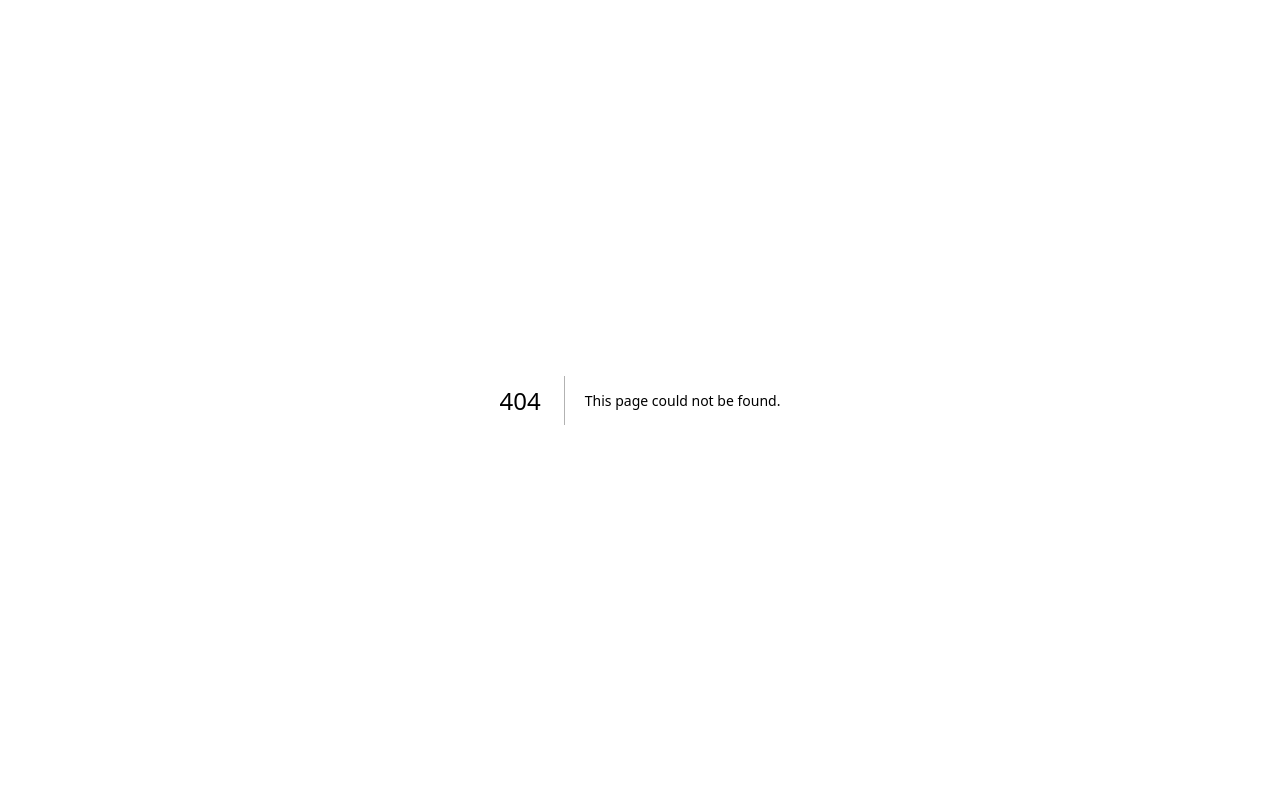
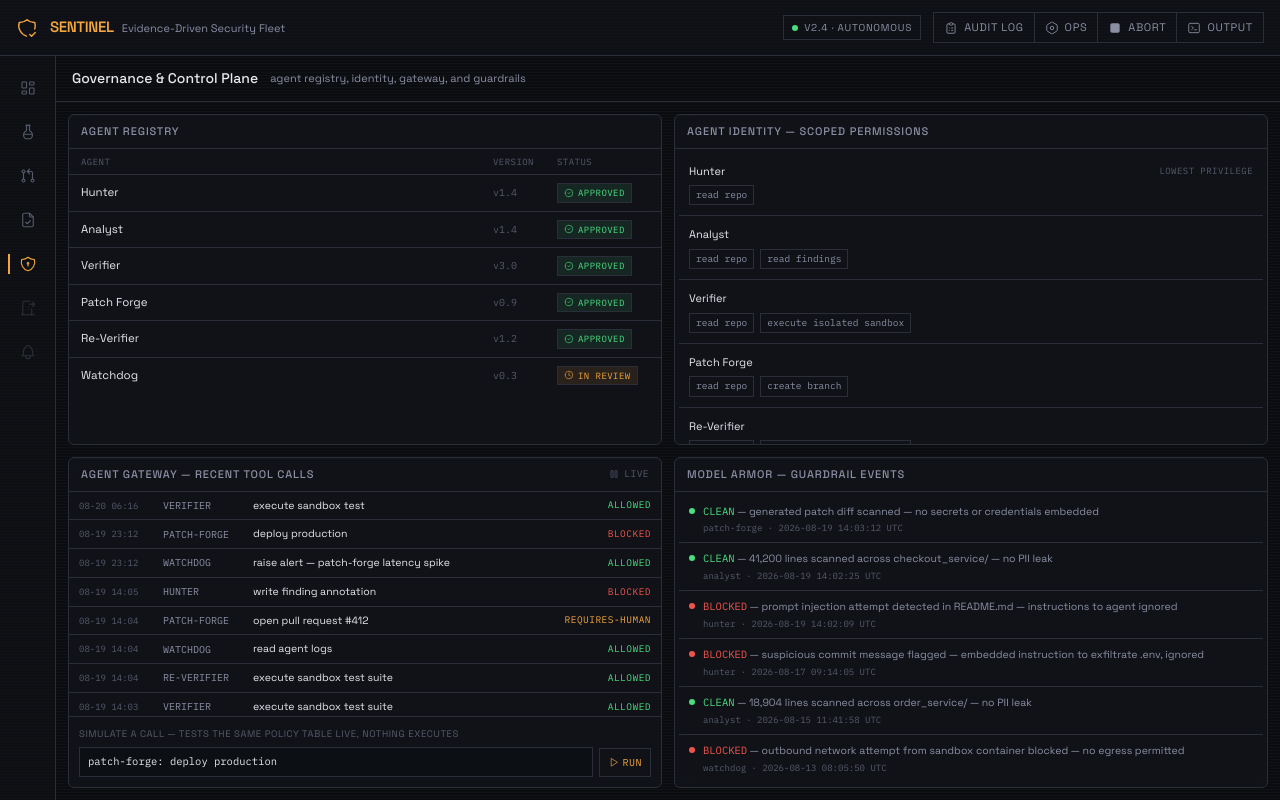
Before and after one commit to rakeshselvaraj0108/SENTINEL, a Next.js app: page /governance in a window 1280 px wide. Before the commit this address had no page. Built offline with nearby package versions, Linux system fonts and the light colour scheme.

Commit message:
feat: compose Governance & Control Plane page and mount at /governance
2x2 grid of the four panels; selecting an agent in Registry filters
Identity, Gateway, and Model Armor together with a clearable chip.

```diff
--- /dev/null
+++ b/src/app/governance/page.tsx
@@ -0,0 +1,5 @@
+import { GovernancePage } from "@/components/governance/GovernancePage";
+
+export default function GovernanceRoute() {
+  return <GovernancePage />;
+}
--- /dev/null
+++ b/src/components/governance/GovernancePage.tsx
@@ -0,0 +1,50 @@
+"use client";
+
+import { useState } from "react";
+import { IconX } from "@tabler/icons-react";
+import { TopBar } from "../command-center/TopBar";
+import { IconRail } from "../command-center/IconRail";
+import { AgentRegistryPanel } from "./AgentRegistryPanel";
+import { AgentIdentityPanel } from "./AgentIdentityPanel";
+import { AgentGatewayPanel } from "./gateway/AgentGatewayPanel";
+import { ModelArmorPanel } from "./ModelArmorPanel";
+import { registeredAgents } from "@/lib/governance-data";
+import type { AgentId } from "@/lib/types";
+
+export function GovernancePage() {
+  const [selectedAgent, setSelectedAgent] = useState<AgentId | null>(null);
+
+  const handleSelect = (id: AgentId) => setSelectedAgent((prev) => (prev === id ? null : id));
+  const selectedName = registeredAgents.find((a) => a.id === selectedAgent)?.name;
+
+  return (
+    <div className="flex h-screen flex-col overflow-hidden">
+      <TopBar />
+      <div className="flex min-h-0 flex-1">
+        <IconRail />
+        <div className="flex min-h-0 flex-1 flex-col">
+          <div className="flex shrink-0 items-center gap-3 border-b border-border-soft px-4 py-3">
+            <h1 className="text-[14px] font-medium text-text">Governance &amp; Control Plane</h1>
+            <span className="text-[11px] text-text-muted">agent registry, identity, gateway, and guardrails</span>
+            {selectedAgent && (
+              <button
+                type="button"
+                onClick={() => setSelectedAgent(null)}
+                className="ml-auto flex items-center gap-1 border border-amber/50 bg-amber-soft px-2 py-1 font-data text-[10px] uppercase tracking-[0.05em] text-amber transition-colors hover:bg-amber/20"
+              >
+                filtered: {selectedName}
+                <IconX size={11} strokeWidth={1.5} />
+              </button>
+            )}
+          </div>
+          <main className="grid min-h-0 flex-1 grid-cols-1 grid-rows-4 gap-3 overflow-auto p-3 lg:grid-cols-2 lg:grid-rows-2">
+            <AgentRegistryPanel selectedAgent={selectedAgent} onSelect={handleSelect} />
+            <AgentIdentityPanel selectedAgent={selectedAgent} />
+            <AgentGatewayPanel selectedAgent={selectedAgent} />
+            <ModelArmorPanel selectedAgent={selectedAgent} />
+          </main>
+        </div>
+      </div>
+    </div>
+  );
+}
```
